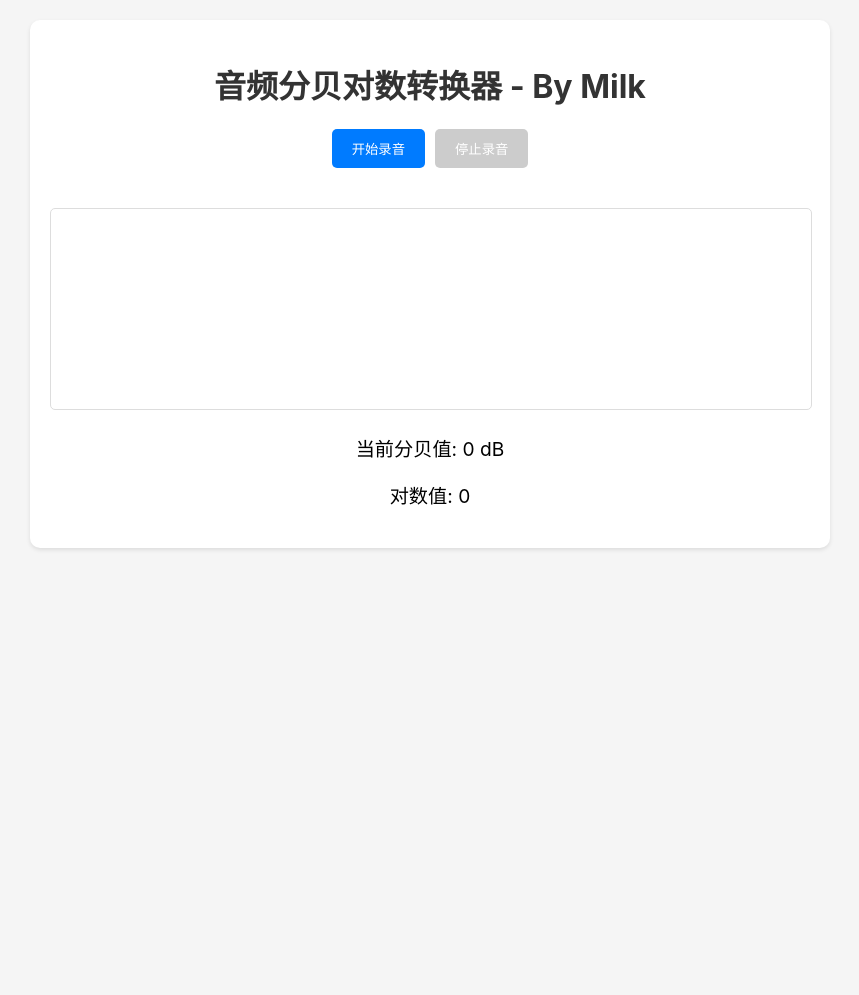
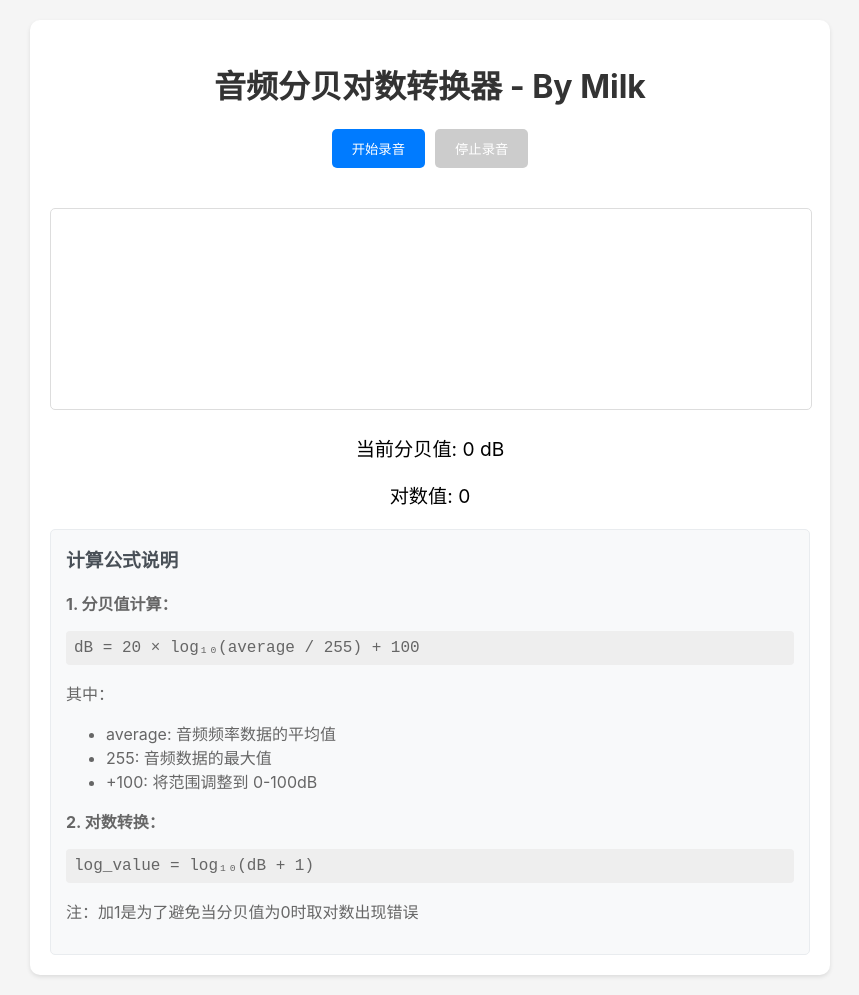
Before and after one commit to Michaelwucoc/sound-db-to-log, a plain HTML site: page index.html in a window 1280 px wide. Shown: the whole page, without its empty margins (210-1069 px from the left). Before the commit the page ends 800 px from the top, so only its background shows below. Drawn offline with Linux system fonts and the light colour scheme.

Commit message:
docs: 在index.html中添加分贝值和对数转换的计算公式说明
添加了详细的公式说明，帮助用户理解分贝值和对数转换的计算过程，提升页面信息的透明度。

```diff
--- a/index.html
+++ b/index.html
@@ -69,6 +69,26 @@
         <div class="values">
             <p>当前分贝值: <span id="dbValue">0</span> dB</p>
             <p>对数值: <span id="logValue">0</span></p>
+        </div>
+        <div class="formula" style="margin-top: 20px; padding: 15px; background-color: #f8f9fa; border-radius: 5px; border: 1px solid #e9ecef;">
+            <h3 style="margin-top: 0; color: #495057;">计算公式说明</h3>
+            <div style="color: #666;">
+                <p><strong>1. 分贝值计算：</strong></p>
+                <p style="font-family: 'Courier New', monospace; background: #eee; padding: 8px; border-radius: 4px;">
+                    dB = 20 × log₁₀(average / 255) + 100
+                </p>
+                <p>其中：</p>
+                <ul>
+                    <li>average: 音频频率数据的平均值</li>
+                    <li>255: 音频数据的最大值</li>
+                    <li>+100: 将范围调整到 0-100dB</li>
+                </ul>
+                <p><strong>2. 对数转换：</strong></p>
+                <p style="font-family: 'Courier New', monospace; background: #eee; padding: 8px; border-radius: 4px;">
+                    log_value = log₁₀(dB + 1)
+                </p>
+                <p>注：加1是为了避免当分贝值为0时取对数出现错误</p>
+            </div>
         </div>
     </div>
 
```
